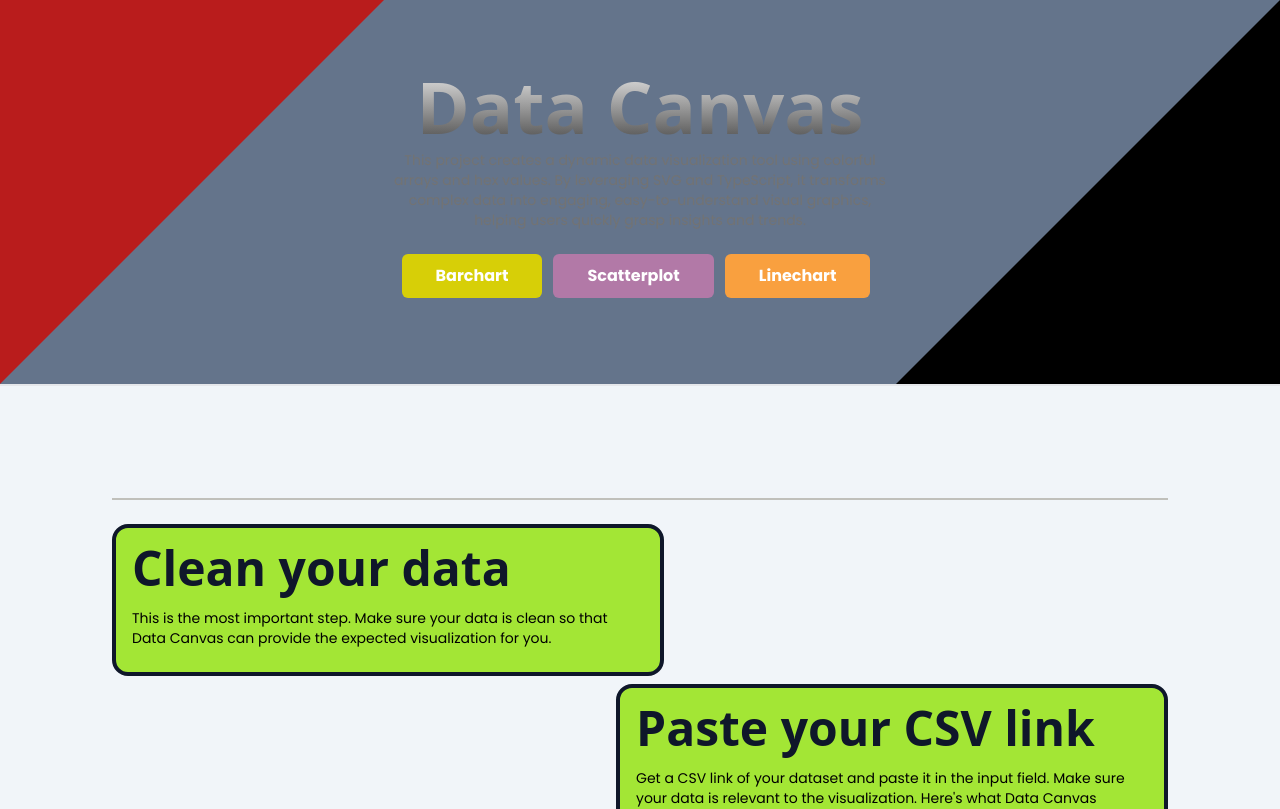
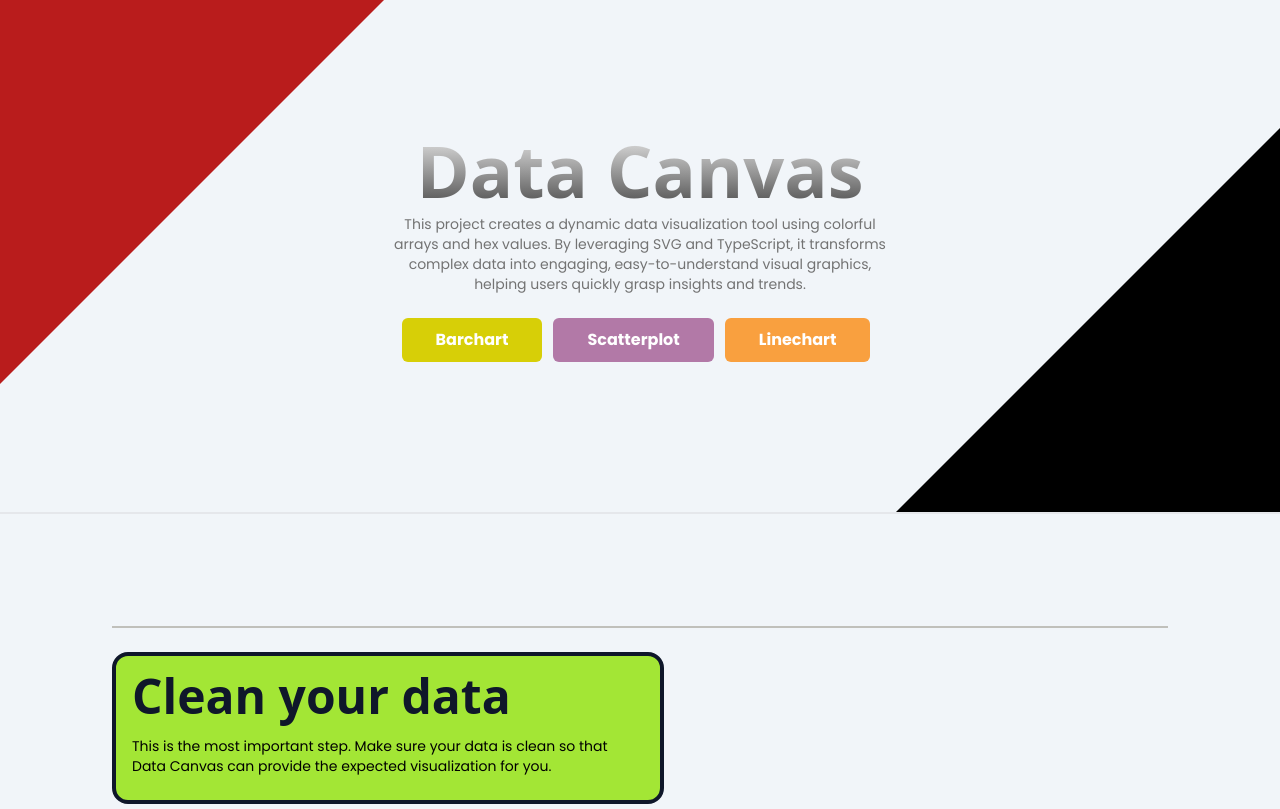
Before and after one commit to Tejas73/DataCanvas, a React (Vite) app: page / in a window 1280 px wide. Shown: the top 809 px of the page. Built offline with nearby package versions, Linux system fonts and the light colour scheme; the HTML template or start-up script is replaced by a standard one.

Commit message:
UI improvements

```diff
--- a/src/components/Landing.tsx
+++ b/src/components/Landing.tsx
@@ -19,7 +19,7 @@ const Landing = () => {
     return (
         <div className="h-max w-full bg-slate-100  ">
 
-            <div className="flex justify-between bg-slate-500">
+            <div className="flex justify-between">
 
                 {/* triangle */}
                 <div className="h-28 w-36 md:h-52 md:w-60 xl:h-96 xl:w-96 overflow-hidden">
@@ -44,15 +44,15 @@ const Landing = () => {
                         {/* buttons */}
                         <div className="p-4 flex justify-around">
                             <button onClick={handleClickBarChart}
-                             className="px-2 py-1 sm:px-8 sm:py-2 rounded-md border-black mr-2 bg-citrine text-white font-semibold sm:font-bold transition duration-200 hover:bg-white hover:text-black border-2 border-transparent hover:border-citrine relative z-10 ">
+                             className="px-2 py-1 sm:px-8 sm:py-2 rounded-md border-slate-950 mr-2 bg-citrine text-white font-semibold sm:font-bold transition duration-200 hover:bg-white hover:text-black border-2 border-transparent hover:border-citrine relative z-10 ">
                                 Barchart
                             </button>
                             <button onClick={handleClickScatterplot}
-                             className="px-2 py-1 sm:px-8 sm:py-2 rounded-md border-black mr-2 bg-african_violet text-white font-semibold sm:font-bold transition duration-200 hover:bg-white hover:text-black border-2 border-transparent hover:border-african_violet relative z-10 ">
+                             className="px-2 py-1 sm:px-8 sm:py-2 rounded-md border-slate-950 mr-2 bg-african_violet text-white font-semibold sm:font-bold transition duration-200 hover:bg-white hover:text-black border-2 border-transparent hover:border-african_violet relative z-10 ">
                                 Scatterplot
                             </button>
                             <button onClick={handleClickLinechart}
-                             className="px-2 py-1 sm:px-8 sm:py-2 rounded-md border-black mr-2 bg-carrot_orange text-white font-semibold sm:font-bold transition duration-200 hover:bg-white hover:text-black border-2 border-transparent hover:border-carrot_orange relative z-10 ">
+                             className="px-2 py-1 border-slate-950 mr-2 sm:px-8 sm:py-2 rounded-md bg-carrot_orange text-white font-semibold sm:font-bold transition duration-200 hover:bg-white hover:text-black border-2 border-transparent hover:border-carrot_orange relative z-10 ">
                                 Linechart
                             </button>
                         </div>
@@ -60,7 +60,7 @@ const Landing = () => {
                 </div>
 
                 {/* triangle */}
-                <div className="h-28 w-36 md:h-52 md:w-60 xl:h-96 xl:w-96 overflow-hidden rotate-180">
+                <div className="h-28 w-36 mt-32 md:h-52 md:w-60 xl:h-96 xl:w-96 overflow-hidden rotate-180">
                     <svg viewBox={'0 0 400 400'}>
                         <polygon points={'0,0 400,0 0,400'} className="fill-black" />
                     </svg>
```
